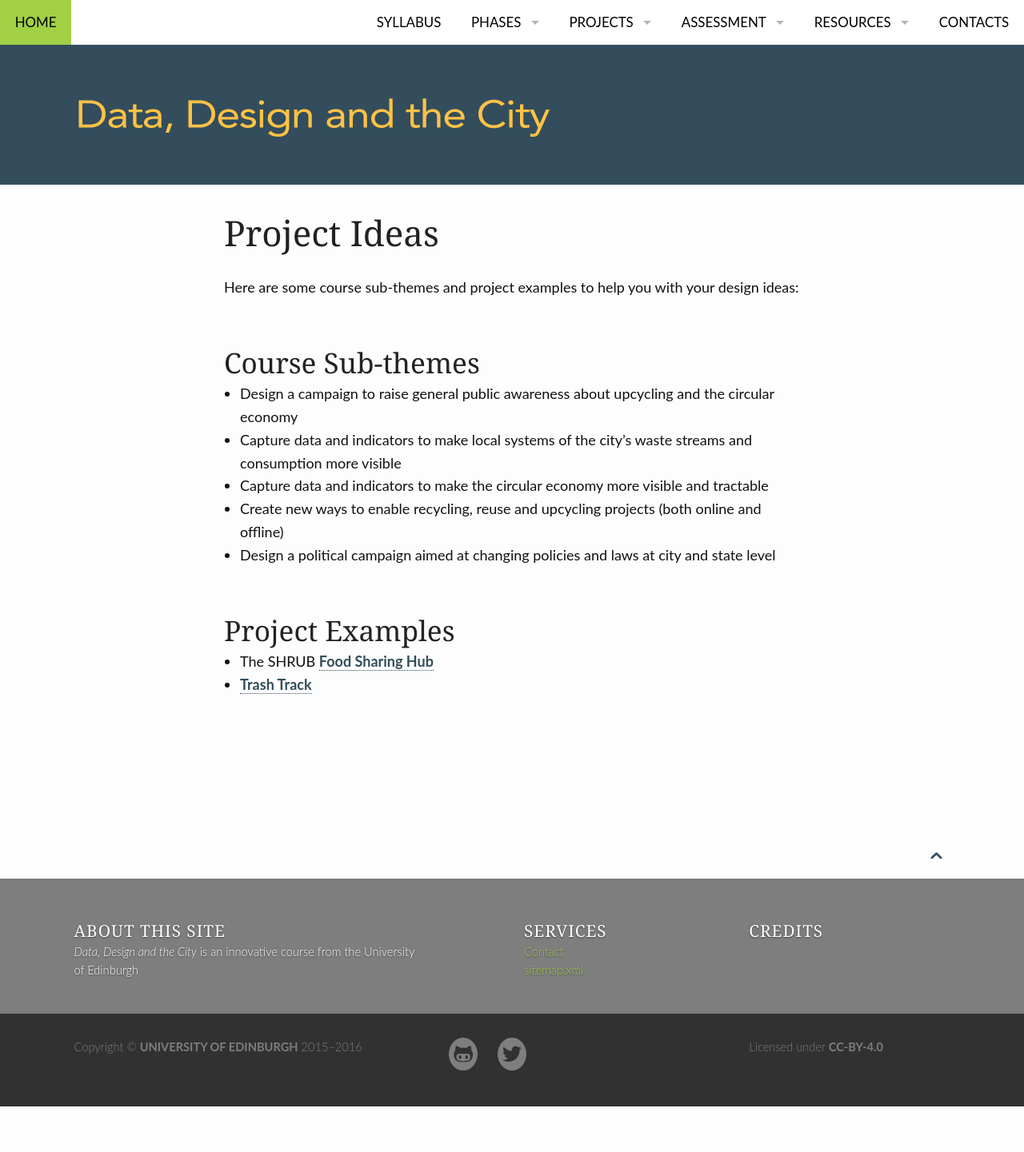
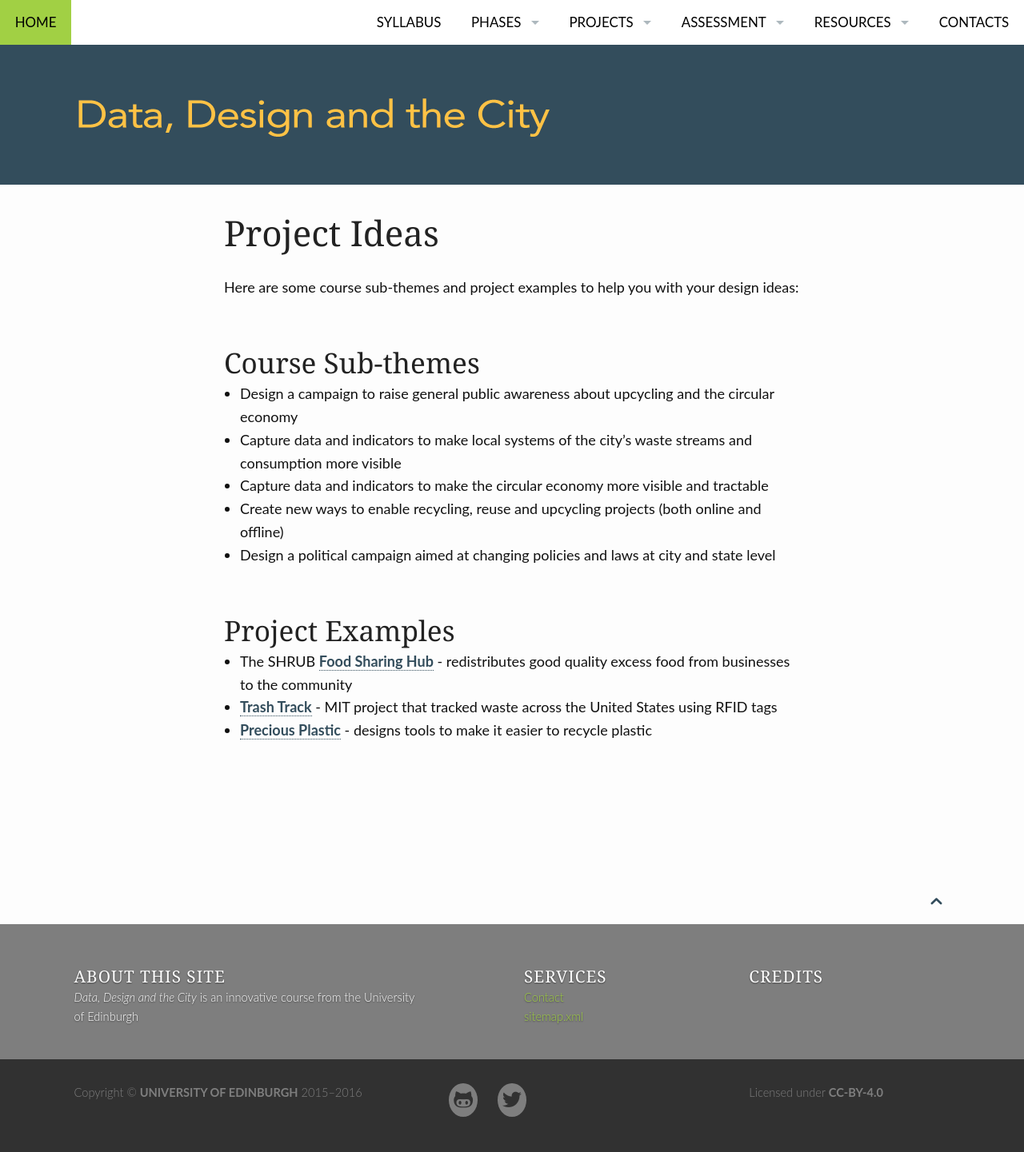
Before and after one commit to edinburghlivinglab/ddc, a Jekyll site: the page built from pages/project_ideas.md, in a window 1280 px wide. Shown: the whole page at 80% size. Built offline with Jekyll 4.4.1, drawn with Linux system fonts in a browser that asks for light colours; before the commit the page ends 1384 px from its top, so only the background shows below that.

Commit message:
Update project_ideas.md

```diff
--- a/pages/project_ideas.md
+++ b/pages/project_ideas.md
@@ -19,5 +19,6 @@ Here are some course sub-themes and project examples to help you with your desig
 
 ## Project Examples
 
-* The SHRUB [Food Sharing Hub](https://www.facebook.com/events/274843619898688)
-* [Trash Track](http://senseable.mit.edu/trashtrack/index.php)
+* The SHRUB [Food Sharing Hub](https://www.shrubcoop.org/what-we-do/food-sharing-edinburgh/) - redistributes good quality excess food from businesses to the community
+* [Trash Track](http://senseable.mit.edu/trashtrack/index.php) - MIT project that tracked waste across the United States using RFID tags
+* [Precious Plastic](https://preciousplastic.com) - designs tools to make it easier to recycle plastic
```
